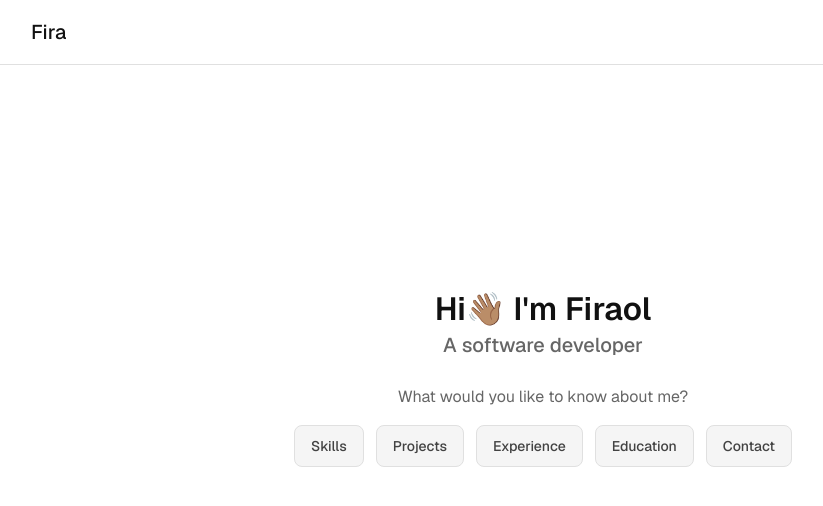
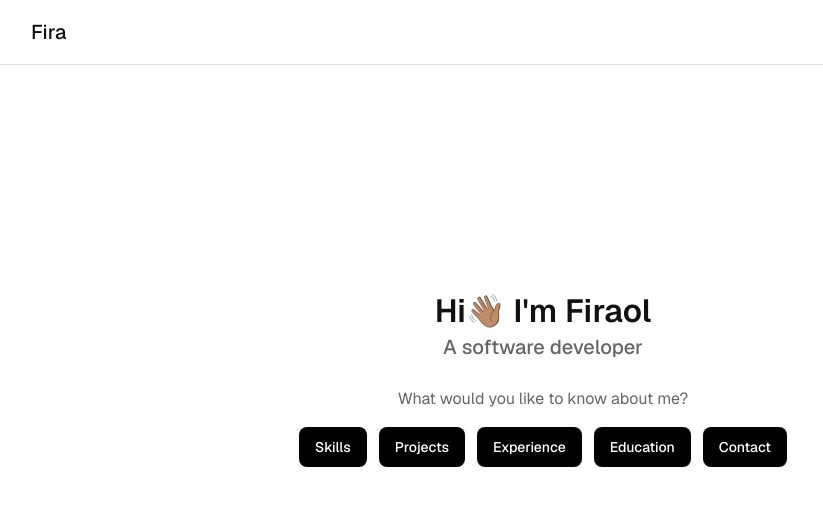
Before and after one commit to fira-pro/portfolio, a React (Vite) app: page / in a window 1280 px wide. Shown: the top 506 px of the page, without its empty margins (97-920 px from the left). Built offline with nearby package versions, Linux system fonts and the light colour scheme; some icons are missing.

Commit message:
use mui button variants instead of applying styles manually

```diff
--- a/src/components/chat/Suggestions.jsx
+++ b/src/components/chat/Suggestions.jsx
@@ -63,9 +63,13 @@ const Suggestions = ({ scrollToSection = () => {} }) => {
               handleScrollToOrStream(section.id)
             }
             disabled={currentStreamingId !== null}
-            variant="outlined"
+            variant={
+              section.status === "completed" ||
+              section.status === "streaming"
+                ? "outlined"
+                : "contained"
+            }
             sx={{
-              borderRadius: 2,
               borderColor:
                 section.status === "completed"
                   ? "success.light"
@@ -73,30 +77,9 @@ const Suggestions = ({ scrollToSection = () => {} }) => {
                     section.status === "streaming"
                   ? "info.light"
                   : "grey.300",
-              backgroundColor:
-                section.status === "completed"
-                  ? "success.lighter"
-                  : section.status === "loading" ||
-                    section.status === "streaming"
-                  ? "info.lighter"
-                  : "grey.100",
-              color:
-                section.status === "completed"
-                  ? "success.dark"
-                  : section.status === "loading" ||
-                    section.status === "streaming"
-                  ? "info.dark"
-                  : "grey.800",
-              opacity:
-                currentStreamingId !== null ? 0.5 : 1,
-              cursor:
-                currentStreamingId !== null
-                  ? "not-allowed"
-                  : "pointer",
-              transition: "background 0.2s, border 0.2s",
               px: 2,
               py: 1,
-              textTransform: "none",
+              textTransform: "capitalize",
             }}
           >
             {section.title}
```
